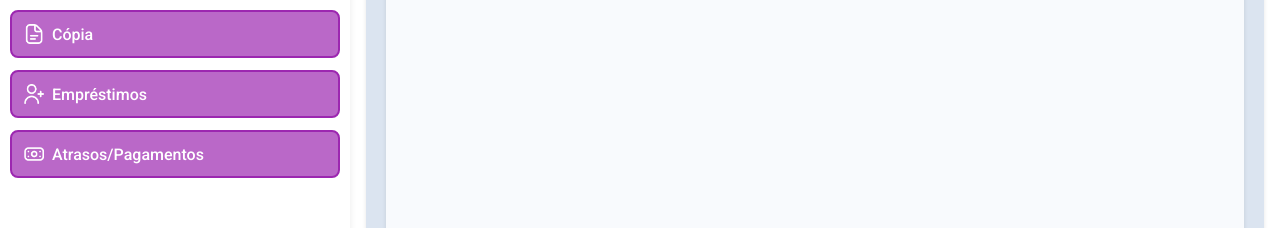
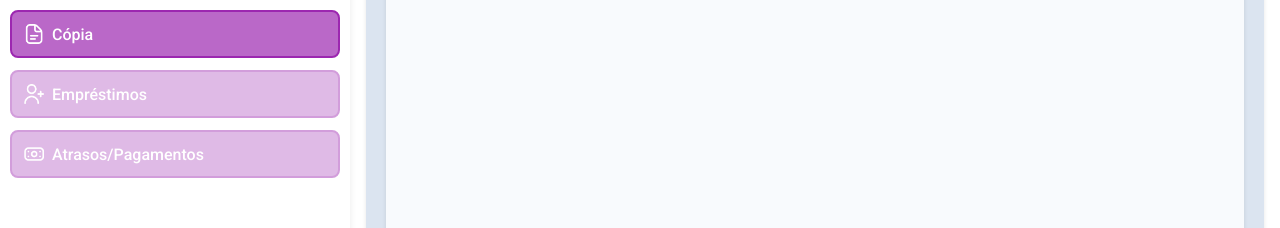
Before and after one commit to ProjetoIntegradorFour/Library-Interface, a React (Vite) app: page /acervo in a window 1280 px wide. Shown: the part 226-454 px from the top of the page. Built offline with nearby package versions, Linux system fonts and the light colour scheme; no server answers.

Commit message:
feat/ page blocking

```diff
--- a/src/components/Sidebar.tsx
+++ b/src/components/Sidebar.tsx
@@ -19,6 +19,11 @@ export default function Sidebar({ onOpenPerfil }: SidebarProps) {
   const shouldShowRoute = (path: string): boolean => {
     return accessibleRoutes.includes(path);
   };
+
+  // 🔒 Rotas bloqueadas temporariamente
+  const blockedRoutes = ["/emprestimos", "/atrasos"];
+
+  const isBlocked = (path: string) => blockedRoutes.includes(path);
 
   return (
     <aside className="sidebar">
@@ -52,32 +57,25 @@ export default function Sidebar({ onOpenPerfil }: SidebarProps) {
         </NavLink>
       )}
 
+      {/* 🔒 EMPRÉSTIMOS (bloqueado) */}
       {shouldShowRoute("/emprestimos") && (
-        <NavLink
-          to="/emprestimos"
-          className={({ isActive }) => `menu-item ${isActive ? "active" : ""}`}
-        >
+        <div className={`menu-item disabled`}>
           <img src={emprestimosIcon} alt="Empréstimos" className="icon" />
           Empréstimos
-        </NavLink>
+        </div>
       )}
 
+      {/* 🔒 ATRASOS / PAGAMENTOS (bloqueado) */}
       {shouldShowRoute("/atrasos") && (
-        <NavLink
-          to="/atrasos"
-          className={({ isActive }) => `menu-item ${isActive ? "active" : ""}`}
-        >
+        <div className={`menu-item disabled`}>
           <img src={atrasosIcon} alt="Atrasos/Pagamentos" className="icon" />
           Atrasos/Pagamentos
-        </NavLink>
+        </div>
       )}
 
       <div className="menu-bottom">
         {shouldShowRoute("/perfil") && (
-          <div
-            className="mini-item"
-            onClick={onOpenPerfil}
-          >
+          <div className="mini-item" onClick={onOpenPerfil}>
             <img src={perfilIcon} alt="Perfil" className="mini-icon" />
           </div>
         )}
--- a/src/styles/global.css
+++ b/src/styles/global.css
@@ -1632,3 +1632,11 @@
     opacity: 1;
   }
 }
+
+/* ===== BOTÕES BLOQUEADOS SIDEBAR ===== */
+
+.menu-item.disabled {
+  opacity: 0.45;
+  cursor: not-allowed;
+  pointer-events: none;
+}
```
